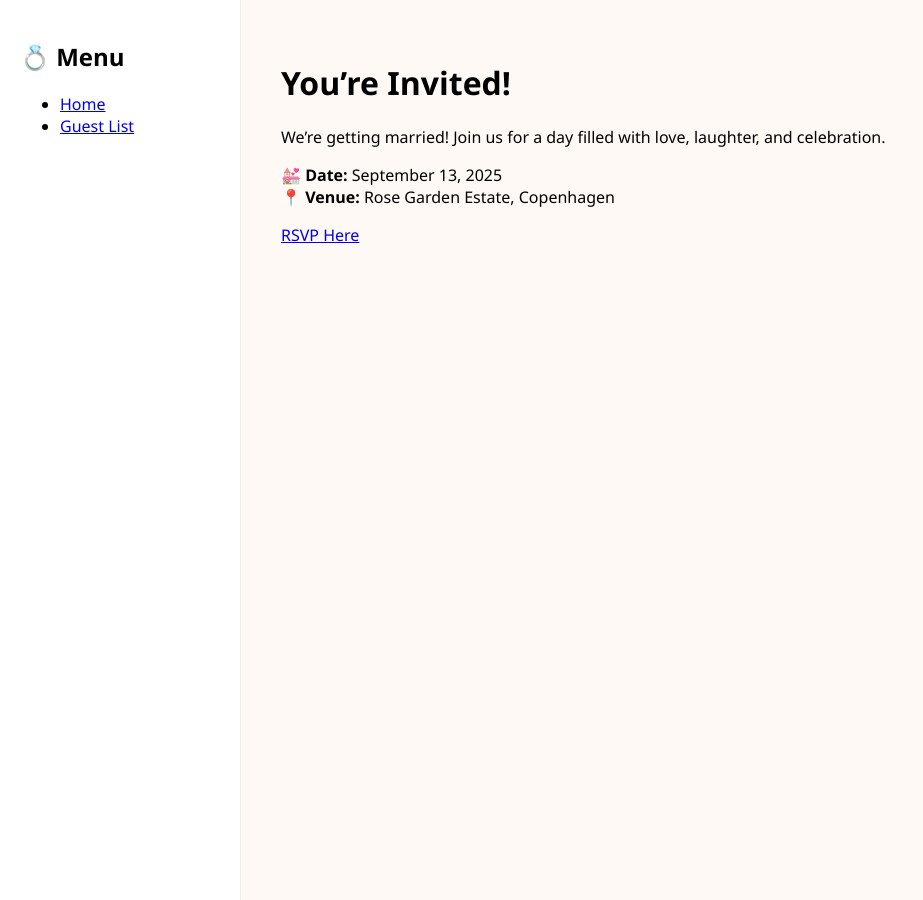
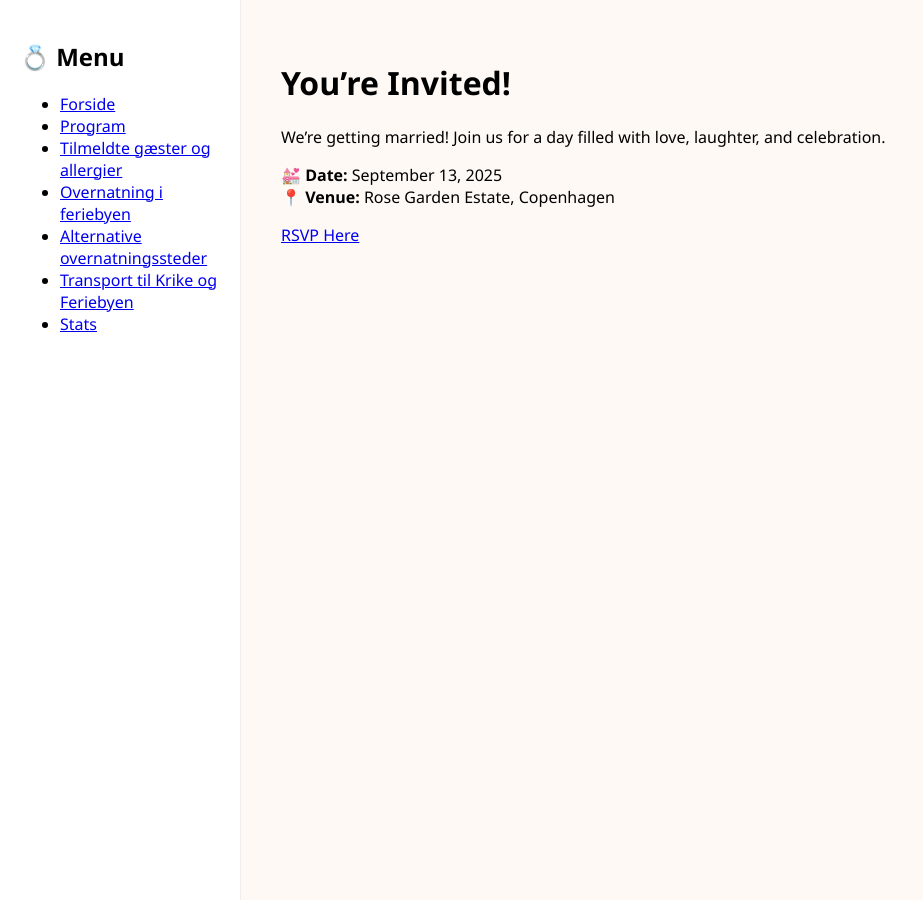
Before and after one commit to MatKatBryllup/MatKatBryllup.github.io, a Jekyll site: the page built from index.md, in a window 1280 px wide. Shown: the whole page, without its empty margins (0-923 px from the left). Built offline with Jekyll 4.4.1, drawn with Linux system fonts in a browser that asks for light colours.

Commit message:
sidebar update

```diff
--- a/_includes/sidebar.html
+++ b/_includes/sidebar.html
@@ -1,5 +1,11 @@
 <h2>💍 Menu</h2>
 <ul>
-  <li><a href="{{ '/' | relative_url }}">Home</a></li>
-  <li><a href="{{ '/guest_list' | relative_url }}">Guest List</a></li>
+  <li><a href="{{ '/' | relative_url }}">Forside</a></li>
+  <li><a href="{{ '/program' | relative_url }}">Program</a></li>
+  <li><a href="{{ '/tilmeldte_gaester' | relative_url }}">Tilmeldte gæster og allergier</a></li>
+  <li><a href="{{ '/overnatning_feriebyen' | relative_url }}">Overnatning i feriebyen</a></li>
+  <li><a href="{{ '/alternative_overnatningssteder' | relative_url }}">Alternative overnatningssteder</a></li>
+    <li><a href="{{ '/transport' | relative_url }}">Transport til Krike og Feriebyen</a></li>
+
+  <li><a href="{{ '/stats' | relative_url }}">Stats</a></li>
 </ul>
```
Also changed, not shown: alternative_overnatningssteder.md (added, +11 -0 lines), overnatning_feriebyen.md (added, +11 -0 lines), program.md (added, +11 -0 lines), tilmeldte_gaester.md (added, +11 -0 lines), stats.md (added), transport.md (added).
